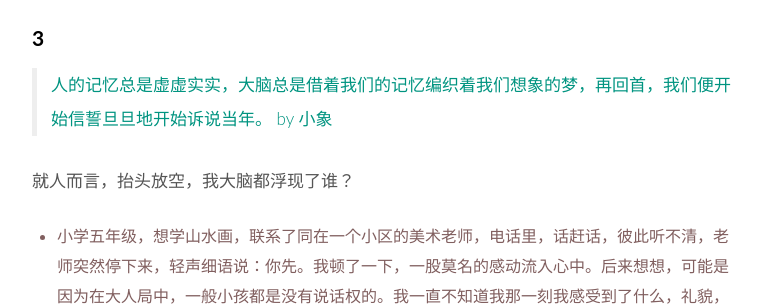
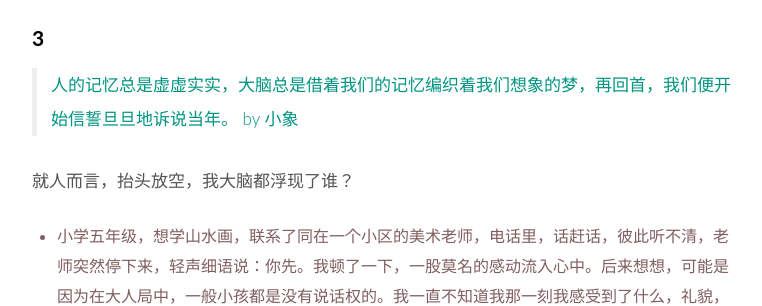
Before and after one commit to WillWang-X/willwang-x.github.io, a Jekyll site: the page built from _posts/2019-02-05-what-shaped-me.md, in a window 1280 px wide and 900 px high, scrolled down 1969 px. Shown: the part 186-492 px from the top of the window, without its empty margins (258-1020 px from the left). Built offline with Jekyll 4.4.1, drawn with Linux system fonts in a browser that asks for light colours.

Commit message:
Updated what shaped me

```diff
--- a/_posts/2019-02-05-what-shaped-me.md
+++ b/_posts/2019-02-05-what-shaped-me.md
@@ -71,7 +71,7 @@ published: true
 
 # 3
 
-> 人的记忆总是虚虚实实，大脑总是借着我们的记忆编织着我们想象的梦，再回首，我们便开始信誓旦旦地开始诉说当年。 by 小象
+> 人的记忆总是虚虚实实，大脑总是借着我们的记忆编织着我们想象的梦，再回首，我们便开始信誓旦旦地诉说当年。 by 小象
 
 就人而言，抬头放空，我大脑都浮现了谁？
 
```
